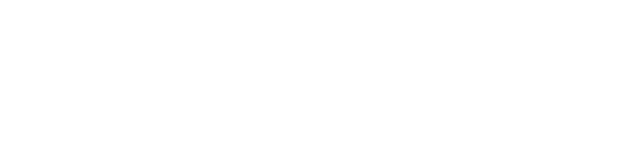
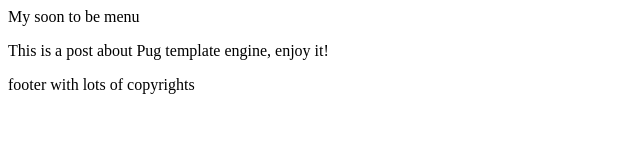
Before and after one commit to hanacoon/1000pitches, a plain HTML site: page index.html in a window 1280 px wide. Shown: the whole page, without its empty margins (0-640 px from the left). Drawn offline with Linux system fonts and the light colour scheme.

Commit message:
testing pug

```diff
--- a/index.html
+++ b/index.html
@@ -1,2 +1 @@
-<!DOCTYPE html><html><head><!-- Visible comment in head block which will appear in rendered html--><!-- html comment will work fine too, but I don't get the idea! --></head><body><!--  "Comment can start from this line as well."Visible comment in head block
-which will appear in rendered html.--></body></html>
+<html> <head><title>This is my first Pug file</title></head><body><header><p>My soon to be menu</p></header><section><p>This is a post about Pug template engine, enjoy it!</p></section><footer><cool>footer with lots of copyrights</cool></footer></body></html>
```
Also changed, not shown: 2 other files.
